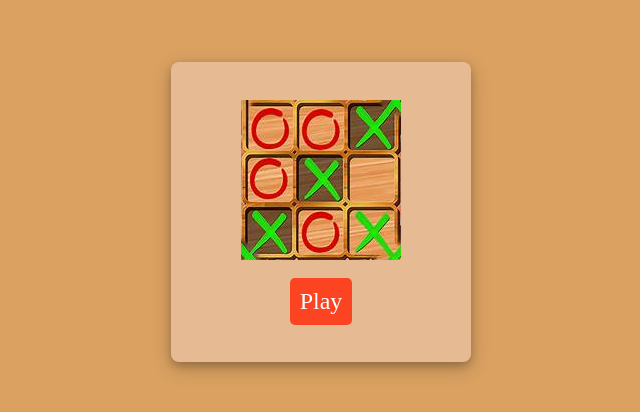
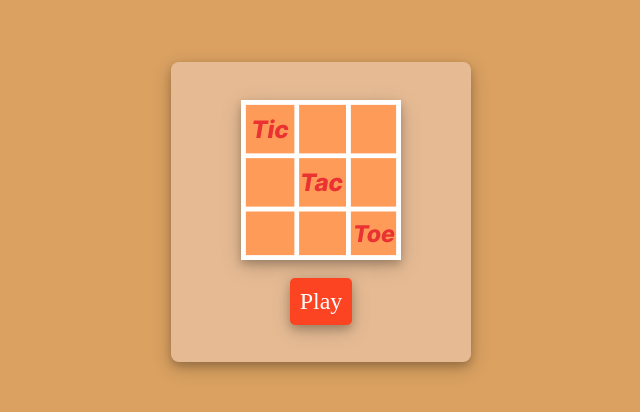
Before and after one commit to MOHANVAYU/tic-tac-toe.io, a plain HTML site: page index.html in a window 1280 px wide. Shown: the part 188-600 px from the top of the page, without its empty margins (319-959 px from the left). Drawn offline with Linux system fonts and the light colour scheme.

Commit message:
new logo added button hover effect

```diff
--- a/game.css
+++ b/game.css
@@ -60,6 +60,12 @@
     font-size: 24px;
     color:#fff;
     border-radius: 5px;
+    box-shadow: 0 4px 8px 0 rgba(0,0,0,0.2),0 6px 20px 0 rgba(0,0,0,0.19);
+    transition: 0.1s;
+}
+.btn:hover{
+    background-color: rgb(249, 111, 86);
+    box-shadow: 0 0 0 0;
 }
 #btn-container{
     width:200px;
@@ -108,3 +114,6 @@
     color:#fff;
     border-radius: 5px;
 }
+#logo{
+    box-shadow: 0 4px 8px 0 rgba(0,0,0,0.2),0 6px 20px 0 rgba(0,0,0,0.19);
+}
--- a/index.html
+++ b/index.html
@@ -12,8 +12,8 @@
     <body>
         <div id="container">
             <div id="container-in">
-            <img src="img/logo-img.jpg"/><br>
-            <button type="button" id="play">Play</button>
+                <img src="img/logo-img.png" id="logo"/><br>
+            <button type="button" id="play" class="btn">Play</button>
         </div>
     </body>
     <script src="index.js"></script>
```
Also changed, not shown: img/logo-img.jpg (deleted), img/logo-img.png (added).
